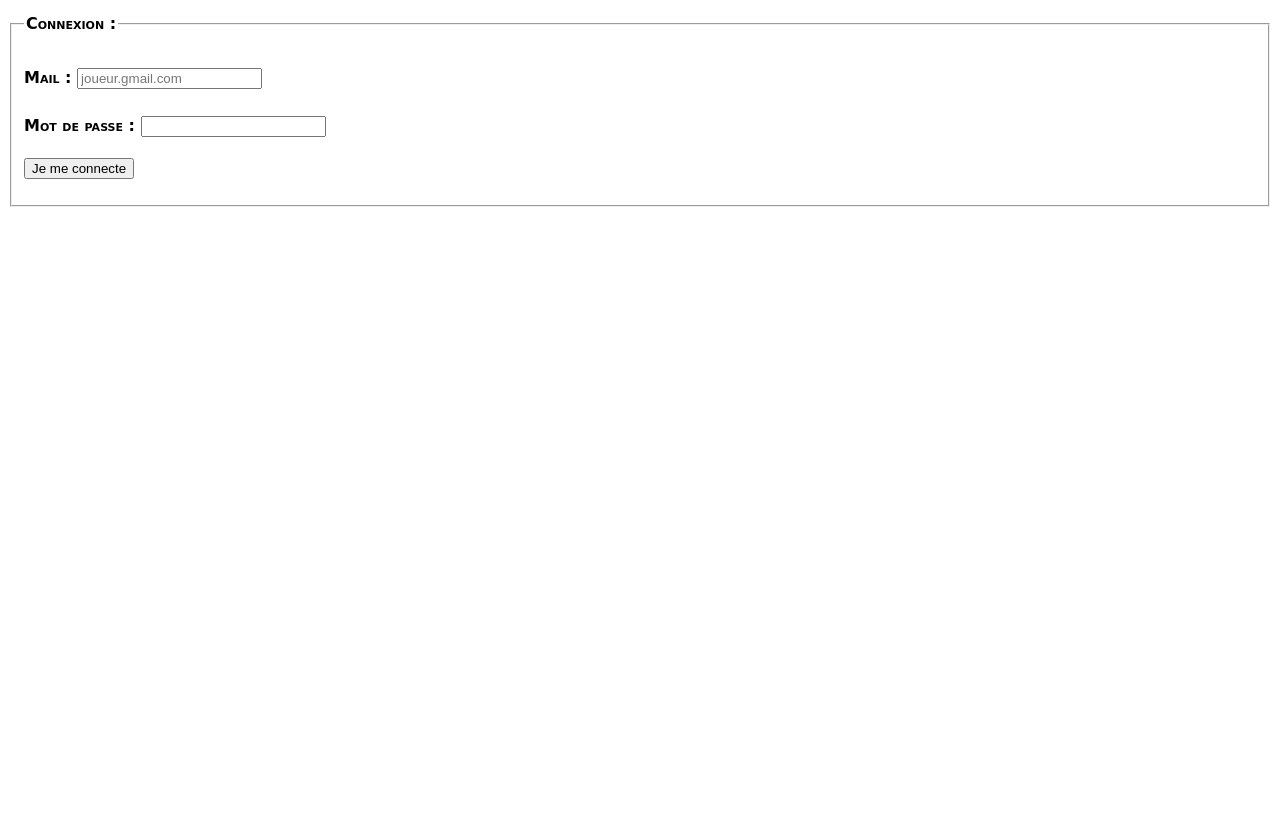
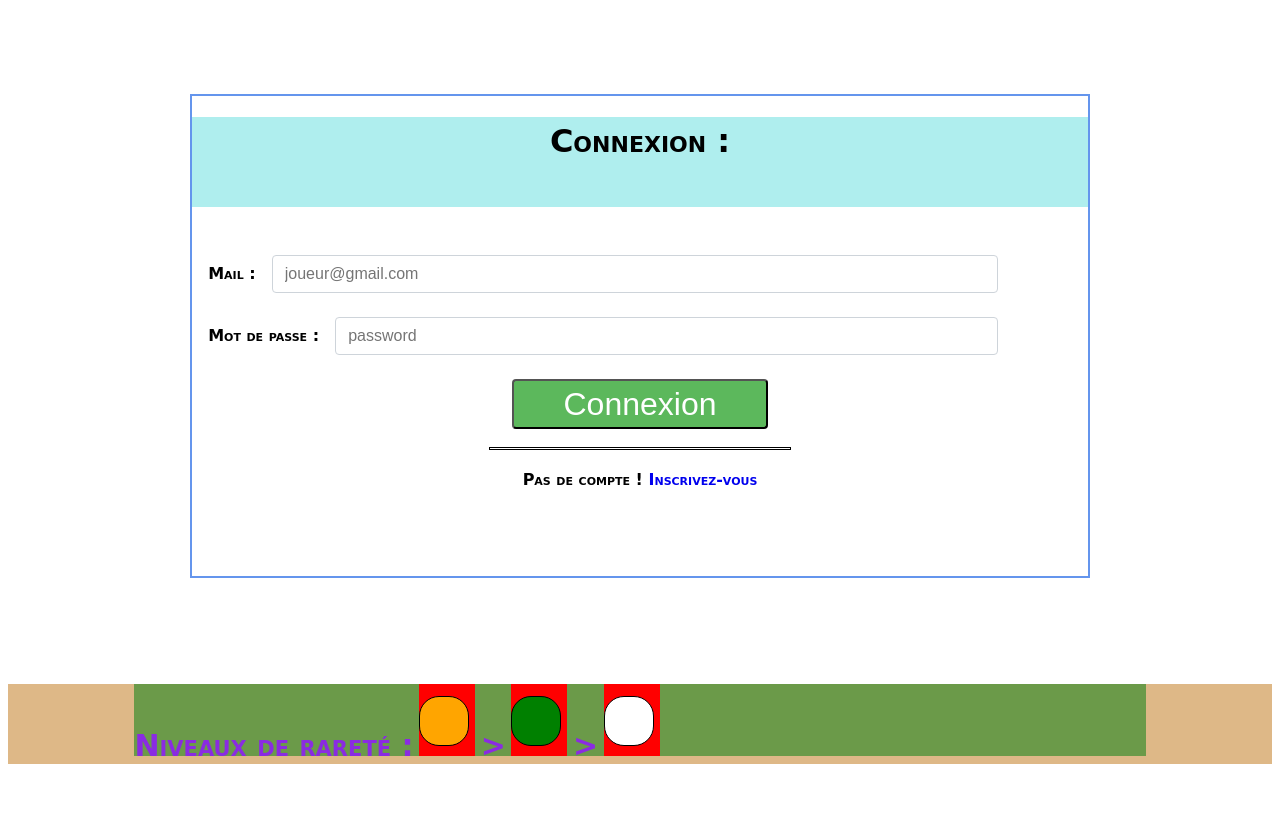
Before and after one commit to enzo1000/ProjetTutore, a PHP site: page /Prog/index.php?controller=ICD&action=formConnexion in a window 1280 px wide. Before the commit the page ends 207 px from the top, so only its background shows below. Run offline with PHP 8.4, Linux system fonts and the light colour scheme.

```diff
--- a/ptut/config/Conf.php
+++ b/ptut/config/Conf.php
@@ -5,8 +5,8 @@ class Conf{
   static private $databases = array(
     'hostname' => 'localhost',
     'database' => 'ptut',
-    'login' => 'ptut',
-    'password' => '123'
+    'login' => 'root',
+    'password' => 'root'
   );
 
   static public function getDebug()
--- a/ptut/index.php
+++ b/ptut/index.php
@@ -26,4 +26,21 @@ error_reporting(E_ALL);
   require_once File::build_path(array("controller","routeur.php"));
 ?>
 </body>
+
+<footer>
+    <div class="rarete">
+        <p class="rareteTexte"> Niveaux de rareté : </p>
+        <div class="bulle">
+            <div class="cercle" id="cercleorange"></div>
+        </div>
+        <p class="rareteTexte"> > </p>
+        <div class="bulle">
+            <div class="cercle" id="cerclevert"></div>
+        </div>
+        <p class="rareteTexte"> > </p>
+        <div class="bulle">
+            <div class="cercle" id="cercleblanc"></div>
+        </div>
+    </div>
+</footer>
 </html>
--- a/ptut/model/Model.php
+++ b/ptut/model/Model.php
@@ -13,7 +13,7 @@ class Model {
     $password=Conf::getPassword();
 
     try{
-      self::$pdo=new PDO("mysql:host=$hostname;dbname=$database_name",$login,$password,
+      self::$pdo=new PDO("mysql:host=$hostname;port=3307;dbname=$database_name",$login,$password,
                           // sert à ce que toutes les chaines de caractères en entrée et sortie de MySql
                           //soit dans le codage UTF-8 (pas obligatoire)
                           array(PDO::MYSQL_ATTR_INIT_COMMAND => "SET NAMES utf8"));
--- a/ptut/model/ModelCreature.php
+++ b/ptut/model/ModelCreature.php
@@ -231,7 +231,7 @@ class ModelCreature
                         <img src='{$dir_img}jambes/{$tab[$i]['IDJambe']}.png' class='jambes'/>
                     </a>
                     <a href='index.php?controller=creature&action=supJardin&attribut={$tab[$i]['IDCreature']}&enclos=$idEnclos'>
-                        <div class='supprimerCreature'> enlever</div></a>
+                        <div class='supprimerCreature'> </div></a>
                     </div>";
                     $_SESSION['jardin']["{$tab[$i]['IDCreature']}"] = $crea;
                 }
--- a/ptut/model/ModelJoueur.php
+++ b/ptut/model/ModelJoueur.php
@@ -56,7 +56,7 @@ class ModelJoueur{
             $nbCreature=$rep->fetchAll(PDO::FETCH_NUM);
 
             return "
-            <div id='avatar'><img src='view/images/poubelle.png'></div>
+            <div id='avatar'><img src='view/images/utilisateur/utilisateur.png'></div>
             <div>{$_SESSION['pseudo']}</div>
             <div>Dresseur depuis {$date[0]['tirage']} </div>
             <div>{$nbCreature[0][0]} créatures collectionnées</div>";
--- a/ptut/view/CSS/index.css
+++ b/ptut/view/CSS/index.css
@@ -302,6 +302,8 @@ main{
 
 }
 
+
+
 .boxCreature{
     /* flex-wrap: wrap; */
 
@@ -321,10 +323,12 @@ main{
     flex-direction: column;
     flex-wrap: wrap;
 
+    min-width: 100px;
+}
+
+#volet .boxCreature{
     border: solid;
     border-radius: 2em;
-
-    min-width: 100px;
 }
 
 .boxCreature p{
@@ -357,6 +361,27 @@ main{
     background-color: red;
     background-image: url("../images/poubelle.png");
 }
+
+
+
+#jardin .supprimerCreature{
+    border-radius: 100px;
+    margin: 10px 10px;
+    width: 1.5vw;
+    height: 1.5vw;
+    background-size: 1.5vw;
+    background-position: center;
+    background-repeat: no-repeat;
+    border: none;
+    right: 0;
+
+    position: absolute;
+    bottom: 0;
+
+    background-color: red;
+    background-image: url("../images/poubelle.png");
+}
+
 
 a.ouvrir, a.fermer {
     padding: 10px 5px;
@@ -410,3 +435,181 @@ align-self: center;}
     flex-direction: row;
 }
 .ajoutEnclos div{margin: 3%;}
+
+
+fieldset{
+    border: none;
+}
+
+.containerC{
+    border:2px solid cornflowerblue;
+    text-align:center;
+
+    height:60vh;
+    width:70vw;
+    margin: 10vh auto;
+    line-height: 1.5;
+
+    min-width: 800px;
+    min-height: 400px;
+}
+
+.containerI{
+    border:2px solid cornflowerblue;
+    text-align:center;
+
+    height:75vh;
+    width:70vw;
+    margin: 10vh auto;
+    line-height: 1.5;
+
+    min-width: 800px;
+    min-height: 550px;
+}
+.headForm{
+    height:90px;
+    width: 100%;
+    background-color:paleturquoise;
+}
+
+.ligne{
+    margin: 2% auto;
+    border: 1px solid black;
+    height: 1px;
+    width: 300px;
+}
+
+.input-group{
+    display: flex;
+    align-items: stretch;
+    width: 90%;
+}
+
+.label{
+
+    display: flex;
+    align-items: center;
+    margin-left: 2%;
+    margin-right:  2%;
+    white-space: nowrap;
+}
+
+.labels {
+    display: -ms-flexbox;
+    display: flex;
+    -ms-flex-align: center;
+    align-items: center;
+    padding: 0.375rem 0.75rem;
+    margin-bottom: 0;
+    font-size: 1rem;
+    font-weight: 400;
+    line-height: 1.5;
+    color: #495057;
+    text-align: center;
+    white-space: nowrap;
+    background-color: #e9ecef;
+    border: 1px solid #ced4da;
+    border-radius: 0.25rem;
+}
+
+.form-control {
+    display: block;
+    width: 100%;
+    padding: 0.375rem 0.75rem;
+    font-size: 1rem;
+    line-height: 1.5;
+    color: #495057;
+    background-color: #fff;
+    background-clip: padding-box;
+    border: 1px solid #ced4da;
+    border-radius: 0.25rem;
+    transition: border-color .15s ease-in-out,box-shadow .15s ease-in-out;
+}
+
+.btnConnection{
+    width: 20vw;
+    background-color: #5cb85c;
+    color: white;
+    font-size: 2.5vw;
+    border-radius: 0.25rem;
+    height: 10%;
+    min-height: 50px;
+}
+footer{
+
+    background-color: burlywood;
+    height: 10vh;
+}
+.rarete{
+    width: 80%;
+    margin: 0 auto;
+
+    height: 9vh;
+    background-color: #6B9A49;
+    vertical-align: baseline;
+}
+
+
+.bulle{
+    background-color: red;
+
+    width: 7vh;
+    height: 9vh;
+
+
+    display: inline-block;
+    /*margin: 2.5vh 1vw;
+
+     */
+}
+
+.cercle {
+    width: 6vh;
+    height: 6vh;
+    border-radius: 20px;
+    background: orange;
+    border: 1px solid black;
+    bottom: 0;
+
+    margin-top: 1.5vh;
+}
+
+#cercleorange{
+
+    background: orange;
+}
+
+#cerclevert{
+
+    background: green;
+}
+
+#cercleblanc{
+    background: white;
+}
+
+.errorMessage{
+    color: red;
+    position: center;
+    width: 500px;
+    height: 500px;
+    background-color: blue;
+}
+
+.errorMessage .message{
+
+    color: red;
+    position: center;
+    background-color: blue;
+}
+
+p.rareteTexte{
+    color: blueviolet;
+
+    height: 9vh;
+
+    font-size: 30px;
+
+
+    display: inline-block;
+}
--- a/ptut/view/formulaires/Connexion.php
+++ b/ptut/view/formulaires/Connexion.php
@@ -16,7 +16,7 @@ try {
     $requete->execute($values);
     $reponse = $requete->fetch(PDO::FETCH_NUM);
     if ($reponse == false) {
-        echo "mdp ou mail incorrect";
+    echo 'coucou je suis laaaaaaaaaaaaaaaaaaaaaaaaaaaaaaaaaaaaaaaaaaaaaaaaaaaaaa';
         require "formConnexion.php";
         echo "<a href='formInscription.php'> pas de compte ? créer un compte mtn</a>";
     } else {
--- a/ptut/view/formulaires/formConnexion.php
+++ b/ptut/view/formulaires/formConnexion.php
@@ -1,19 +1,37 @@
 <?php
 error_reporting(E_ERROR | E_WARNING | E_PARSE);
 ?>
-        <form method="POST" action="index.php?controller=ICD&action=connexion">
-            <fieldset>
-              <legend>Connexion :</legend>
-              <p>
-                <label for="mail">Mail</label> :
-                <input type="text" placeholder="joueur.gmail.com" name="mail" id="mail" required>
-              </p>
-              <p>
-                <label for="mdp">Mot de passe</label> :
-                <input type="password" name="mdp" id="mdp" required/>
-              </p>
-              <p>
-                <input type="submit" value="Je me connecte" />
-              </p>
-            </fieldset>
-          </form>
+
+<form method="POST" action="index.php?controller=ICD&action=connexion">
+    <fieldset>
+        <div class="containerC">
+            <div class="headForm">
+                <h1><i class="Titre" aria-hidden="true"></i> Connexion :</h1>
+
+            </div>
+            <br/><br/>
+
+
+            <div class="input-group">
+                <label for="mail" class="label">Mail : </label>
+                <input type="text" class="form-control" placeholder="joueur@gmail.com" name="mail" id="mail" required"/>
+            </div>
+            <br/>
+
+            <div class="input-group">
+                <label for="mdp" class="label">Mot de passe : </label>
+                <input type="password" class="form-control" name="mdp" id="mdp" placeholder="password" required/>
+            </div>
+            <br/>
+
+            <button type="submit" class="btnConnection"> Connexion </button>
+
+            <br/>
+            <div class="ligne"></div>
+            <div class="footerForm">
+                <p>Pas de compte ! <a href="./index.php?controller=ICD&action=formInscription">Inscrivez-vous </a></p>
+            </div>
+
+        </div>
+    </fieldset>
+</form>
```
Also changed, not shown: ptut/view/formulaires/formInscription.php (+51 -20 lines), ptut/view/images/utilisateur/utilisateur.png (added).
